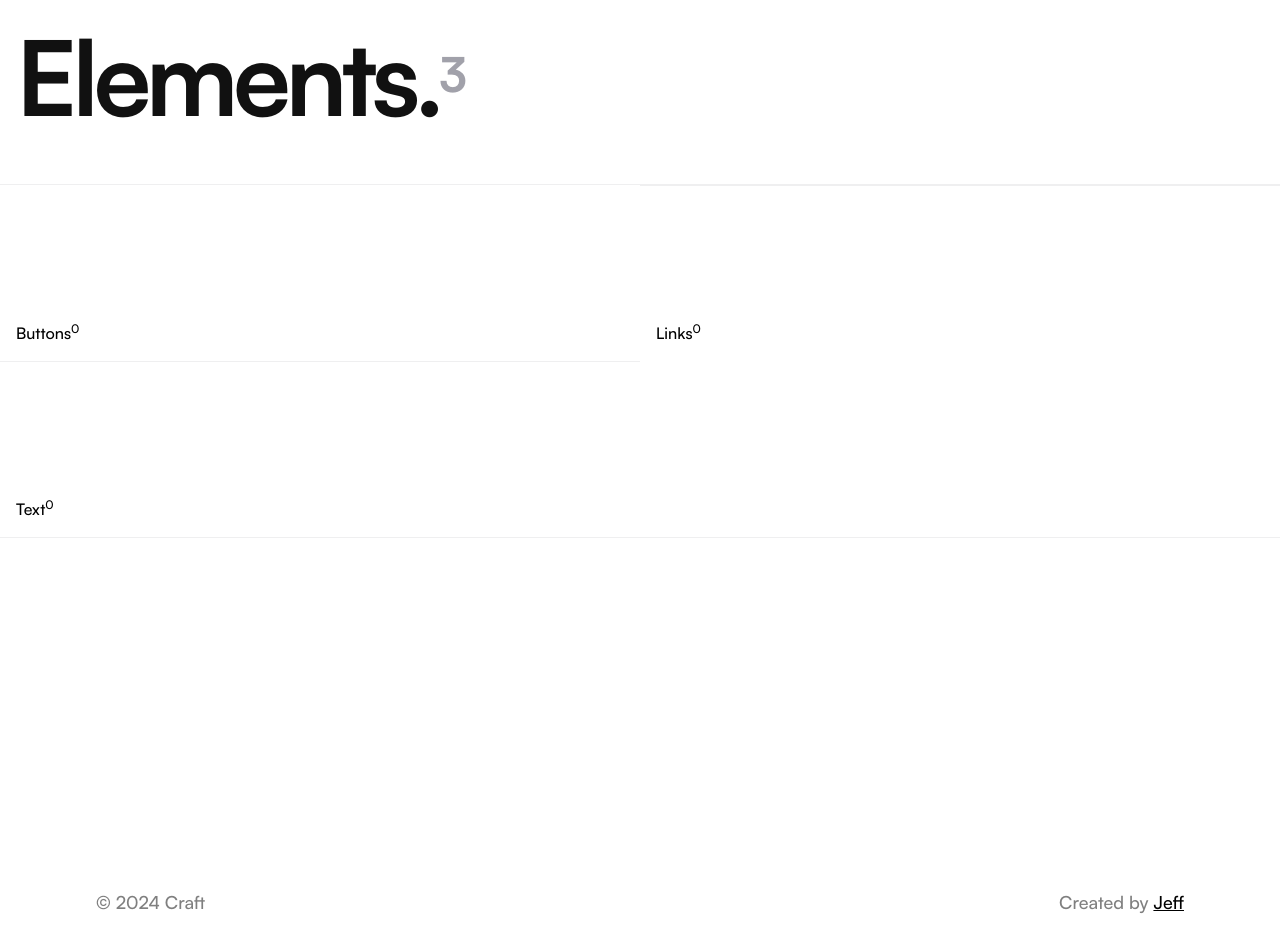
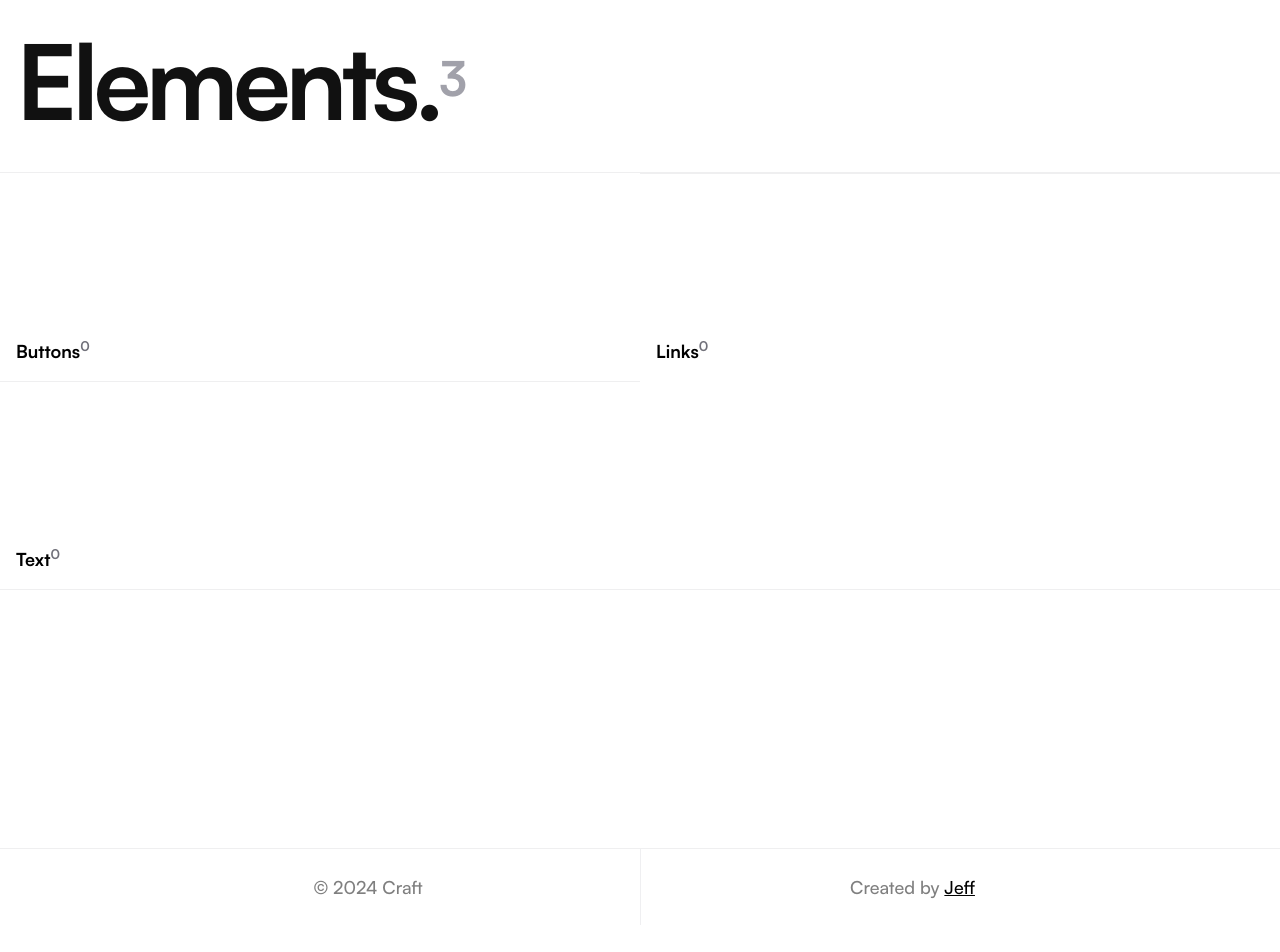
Before and after one commit to Jeff-Maina/craft, a Next.js app: page /elements in a window 1280 px wide. Shown: the part 144-1096 px from the top of the page. After the commit the page ends 1069 px from the top, so only its background shows below. Built offline with nearby package versions, Linux system fonts and the light colour scheme.

Commit message:
Refine footer

```diff
--- a/src/app/(pages)/elements/page.tsx
+++ b/src/app/(pages)/elements/page.tsx
@@ -51,10 +51,10 @@ const Elements = () => {
         <div className="grid w-full md:grid-cols-2 divide-y divide-zinc-200/60 border-t border-b border-zinc-200/60">
           {ElementsData.map((element, index) => {
             return (
-              <div className="h-44 w-full p-4 flex flex-col justify-end">
-                <p className="font-satoshi-medium text-black">
+              <div className="h-52 w-full p-4 flex flex-col justify-end">
+                <p className="font-satoshi-bold text-lg text-black">
                   {element.elementName}
-                  <sup>{element.componentCount}</sup>
+                  <sup className="text-zinc-500">{element.componentCount}</sup>
                 </p>
               </div>
             );
--- a/src/app/layouts/PageLayout.tsx
+++ b/src/app/layouts/PageLayout.tsx
@@ -26,7 +26,7 @@ const PageLayout: FC<ComponentProps> = ({ children, pageOptions }) => {
       : "/";
 
   return (
-    <main className="flex flex-col min-h-screen max-w-7xl lg:border-zinc-300 m-auto gap-14">
+    <main className="flex flex-col min-h-screen max-w-7xl lg:border-zinc-300 m-auto gap-10">
       {!isMainPage && (
         <div className="px-4 border-b border-zinc-200/60 lg:border-none sticky top-0 backdrop-blur-lg bg-[#ffffffcd] z-[5]">
           <div className="font-satoshi-medium flex items-center gap-1 md:text-lg lg:text-xl py-5 lg:py-6">
@@ -39,8 +39,8 @@ const PageLayout: FC<ComponentProps> = ({ children, pageOptions }) => {
         </div>
       )}
       {isMainPage && <div></div>}
-      <header className="flex flex-col gap-4 lg:gap-6 px-4">
-        <h1 className="font-satoshi-bold text-6xl md:text-6xl lg:text-[6.5rem] selection:bg-black selection:text-white text-[#111] tracking-tighter">
+      <header className="flex flex-col gap-4 lg:gap-6 px-4 pt-5">
+        <h1 className="font-satoshi-bold text-5xl md:text-6xl lg:text-[6.5rem] selection:bg-black selection:text-white text-[#111] tracking-tighter">
           {page}.
           <sup className="text-4xl md:text-5xl text-zinc-400">
             {componentCount}
--- a/src/components/Footer.tsx
+++ b/src/components/Footer.tsx
@@ -1,8 +1,10 @@
 const Footer = () => {
   return (
-    <footer className="p-6 flex items-center justify-between font-satoshi-medium text-sm text-black/50 lg:px-24 md:text-lg m-auto py-10 lg:mt-20">
+    <footer className="font-satoshi-medium text-sm text-black/50 lg:px-24 md:text-lg m-auto lg:mt-20 border-t border-zinc-200/60 grid grid-cols-2 divide-x divide-zinc-200/60 leading-none">
+      <div className="w-full text-center p-6">
         <p className="">© 2024 Craft</p>
-      <p></p>
+      </div>
+      <div className="w-full text-center p-6">
         <p>
           Created by{" "}
           <a
@@ -13,6 +15,7 @@ const Footer = () => {
             Jeff
           </a>
         </p>
+      </div>
     </footer>
   );
 };
```
Lines whose indentation alone changed are shown as unchanged.
